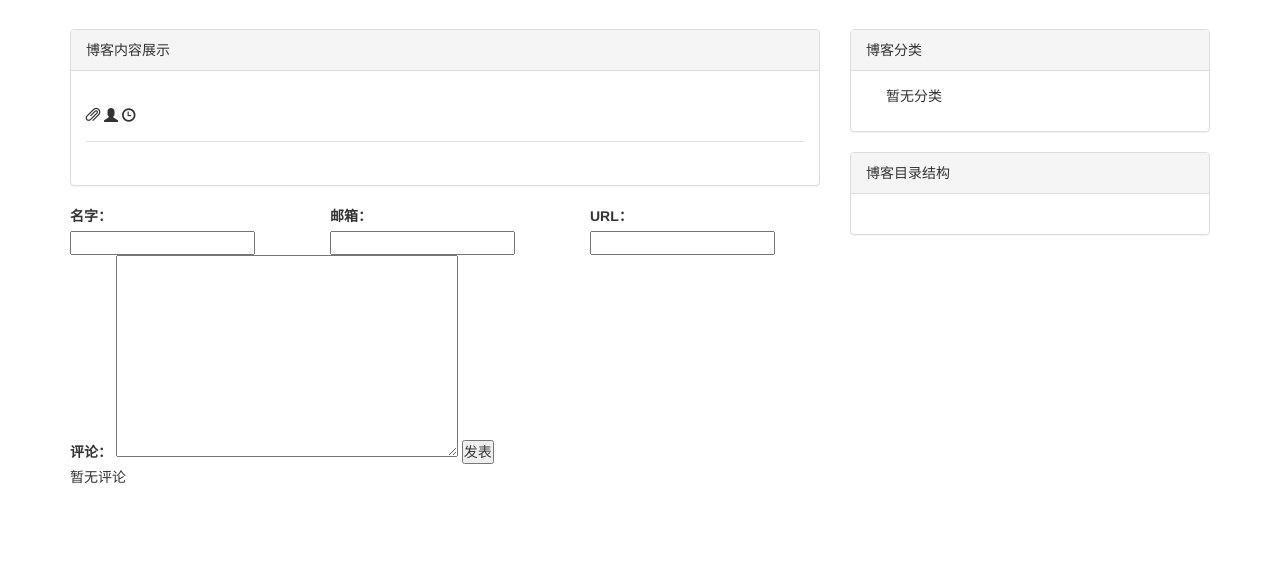
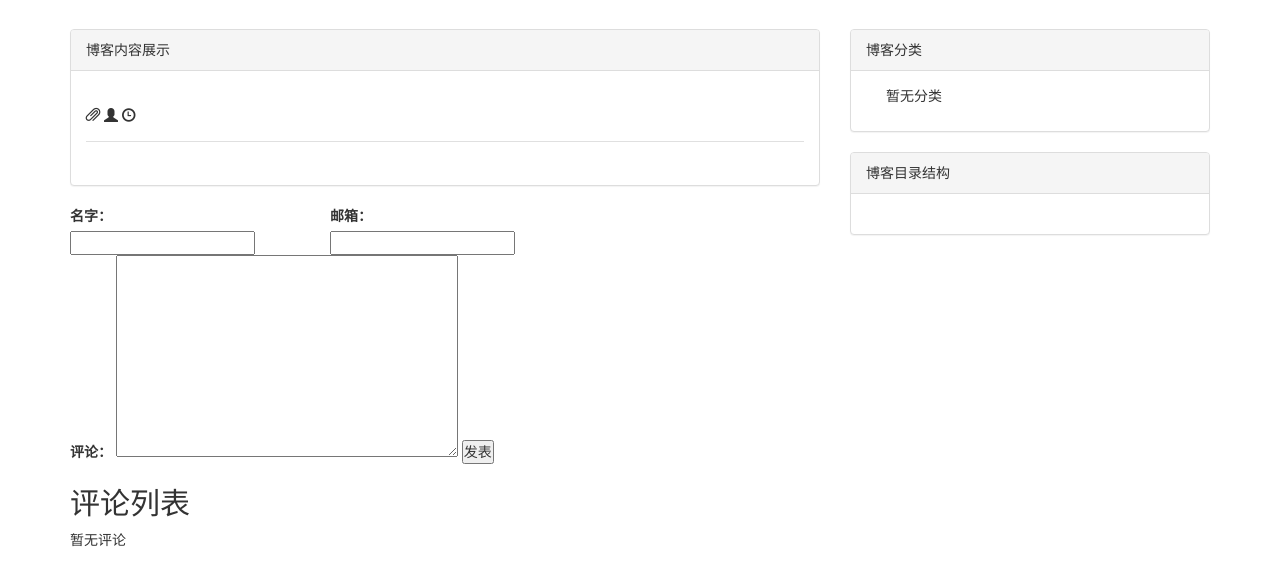
Before and after one commit to wangcai-a/django_blog, a Django app: template blog/templates/blog_detail.html in a window 1280 px wide. Shown: the part 51-637 px from the top of the page. Run offline with Django 3.2, Linux system fonts and the light colour scheme; the template is opened without the code that fills it: values that come from a table or form of the project are taken from there, others are empty; parts of the project's set-up code (start-up, migrations or seed data) failed here and were passed over; some libraries are stand-ins or nearby versions.

Commit message:
取出评论URL

```diff
--- a/blog/templates/blog_detail.html
+++ b/blog/templates/blog_detail.html
@@ -45,11 +45,6 @@
                   {{ form.email }}
                   {{ form.email.errors }}
                 </div>
-                <div class="col-md-4">
-                  <label for="{{ form.url.id_for_label }}">URL：</label>
-                  {{ form.url }}
-                  {{ form.url.errors }}
-                </div>
                 <div class="col-md-12">
                   <label for="{{ form.text.id_for_label }}">评论：</label>
                   {{ form.text }}
@@ -58,6 +53,9 @@
                 </div>
               </div>    <!-- row -->
             </form>
+        </div>
+        <div class="comment-list">
+            <h2>评论列表</h2>
             <ul class="comment-list list-unstyled">
               {% for comment in blog_comments %}
               <li class="comment-item">
--- a/comment/forms.py
+++ b/comment/forms.py
@@ -5,4 +5,4 @@
 class CommentForm(forms.ModelForm):
     class Meta:
         model = Comment
-        fields = ['username', 'email', 'url', 'text']
+        fields = ['username', 'email', 'text']
--- a/comment/models.py
+++ b/comment/models.py
@@ -6,7 +6,6 @@
 class Comment(models.Model):
     username = models.CharField(max_length=50)
     email = models.EmailField(max_length=255)
-    url = models.URLField(blank=True)
     text = models.TextField()
     created_time = models.DateTimeField(auto_now_add=True)
 
--- a/comment/urls.py
+++ b/comment/urls.py
@@ -5,5 +5,5 @@
 
 # start with blog
 urlpatterns = [
-    re_path('blog/(?P<blog_pk>[0-9]+)/$', views.blog_comment, name='blog_comment')
+    re_path('^blog/(?P<blog_pk>[0-9]+)/$', views.blog_comment, name='blog_comment')
 ]
```
Also changed, not shown: comment/views.py (+7 -7 lines), comment/migrations/0003_remove_comment_url.py (added).
